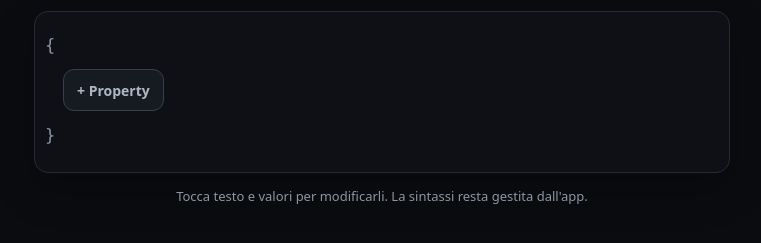
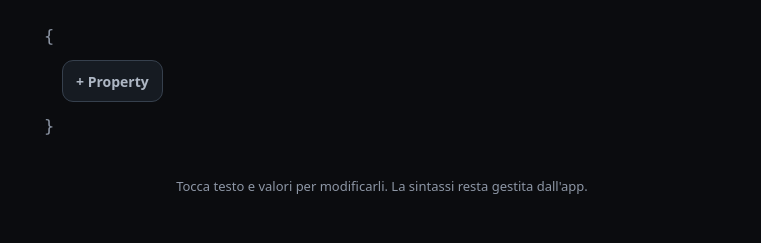
Before and after one commit to InspireEureka/json-drop, a website: page tetris-test.html in a window 1280 px wide. Shown: the part 65-308 px from the top of the page, without its empty margins (258-1019 px from the left). Drawn offline with Linux system fonts and the light colour scheme.

Commit message:
Remove editor panel chrome

```diff
--- a/tetris-test.html
+++ b/tetris-test.html
@@ -51,12 +51,8 @@ main{
 .top button:active{transform:scale(.96);background:#272e39;border-color:#596577}
 .top .clear{color:var(--danger)}
 .editor{
-  border:1px solid #252b35;
-  border-radius:14px;
-  background:#0e1015;
-  padding:12px 0 16px;
+  padding:4px 0 16px;
   overflow-x:auto;
-  box-shadow:0 16px 40px #0004;
 }
 .line{
   min-height:42px;
@@ -185,7 +181,6 @@ main{
   .top button{min-height:44px;padding:0 10px;font-size:13px}
   :root{--indent:16px}
   .line{min-height:44px;font-size:17px}
-  .editor{border-radius:16px}
   .type-menu button{min-height:46px;font-size:14px}
   .add-btn{min-height:44px;font-size:15px}
 }
```
